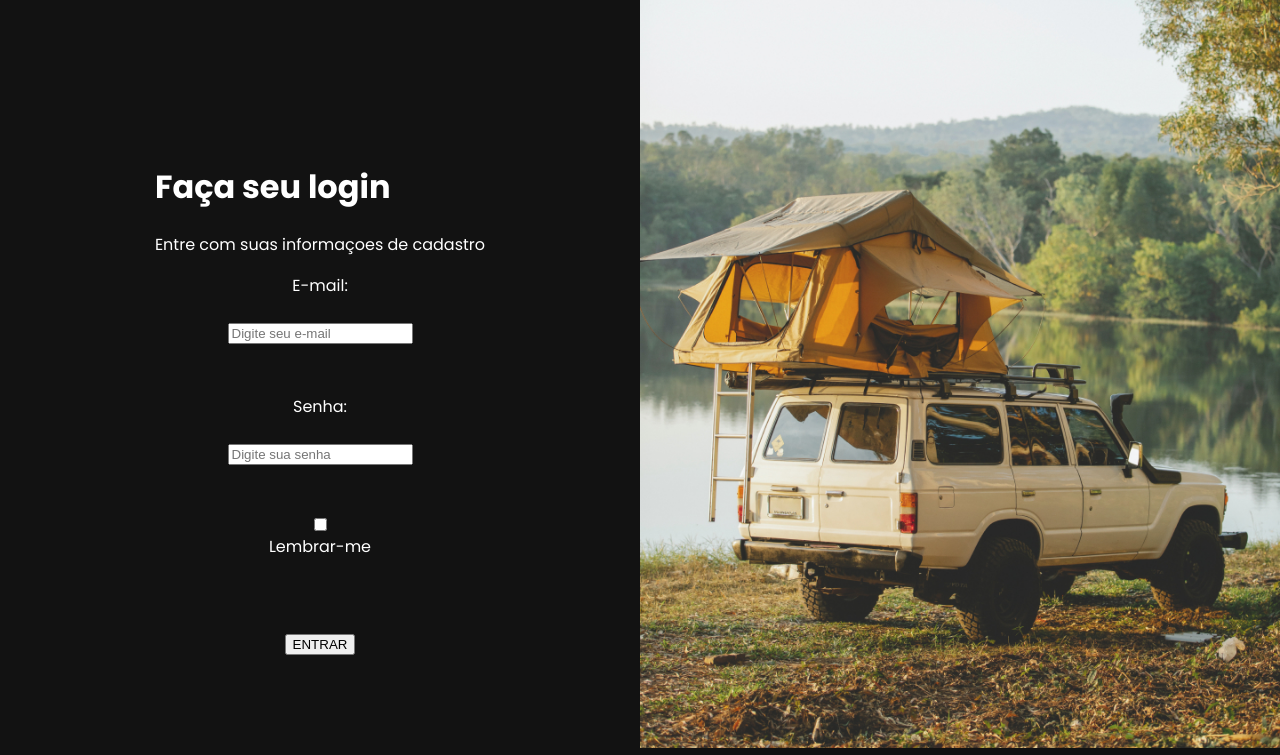
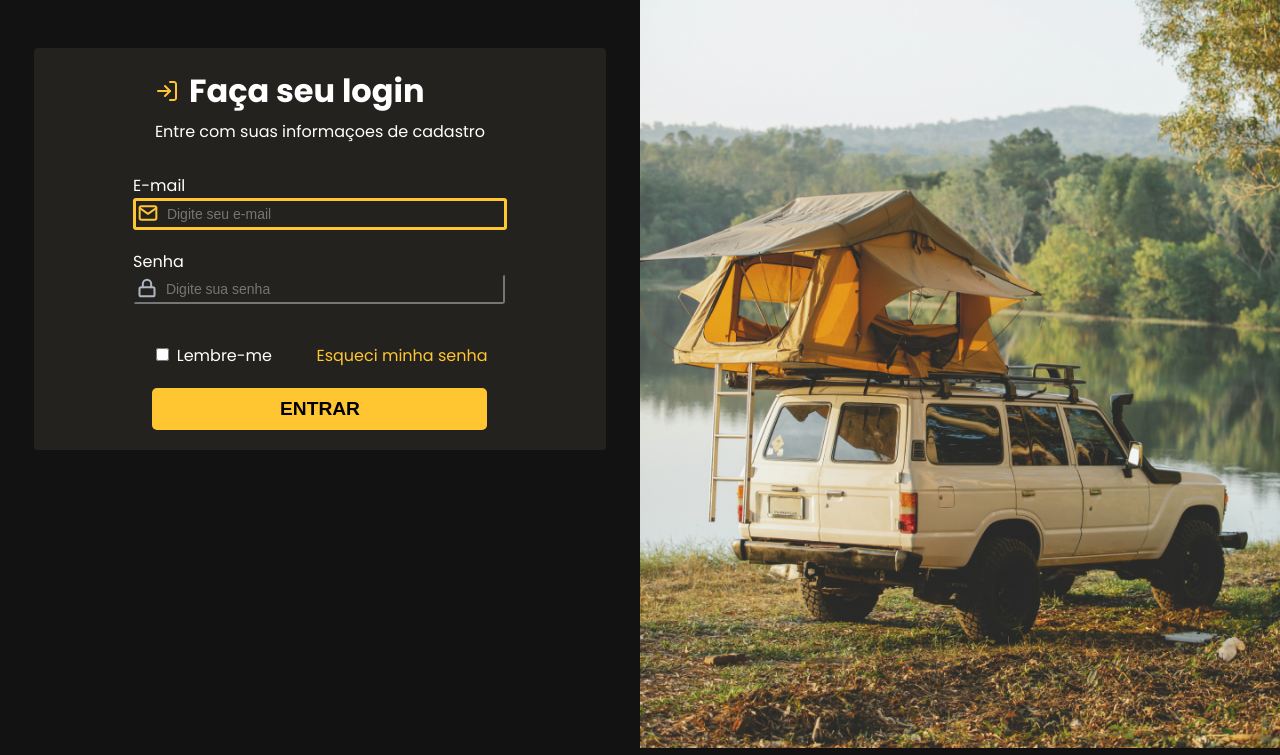
Before and after one commit to andrelumertz/challenge_discover_login, a plain HTML site: page index.html in a window 1280 px wide. Shown: the part 52-807 px from the top of the page. Drawn offline with Linux system fonts and the light colour scheme.

Commit message:
:sparkles: Introduce new features

```diff
--- a/index.html
+++ b/index.html
@@ -10,9 +10,7 @@
 
 <link rel="preconnect" href="https://fonts.googleapis.com">
 <link rel="preconnect" href="https://fonts.gstatic.com" crossorigin>
-<link
-    href="https://fonts.googleapis.com/css2?family=Poppins:wght@100;200;300;400;500;600;700&family=Roboto:wght@100;300;400;500;700&display=swap"
-    rel="stylesheet">
+<link href="https://fonts.googleapis.com/css2?family=Poppins:wght@100;200;300;400;500;600;700&family=Roboto:wght@100;300;400;500;700&display=swap" rel="stylesheet">
 
 
     <title>Document</title>
@@ -23,31 +21,45 @@
       </header>
       <main>
 
-        <div class="container">
+
             <form action="/action_page.php">
-                <div class="content">
-                    <h1>Faça seu login</h1>
-                    <p>Entre com suas informaçoes de cadastro</p>
+                <div class="container">
+                    <div class="content">
+                        <span class="title-content"><img src="/images/log-in.svg" />
+                            <h1>Faça seu login</h1>
+                        </span>
+                        <p>Entre com suas informaçoes de cadastro</p>
+                    </div>
+                    <div class="group">
+                        <div class="input-group">
+                            <label for="femail">E-mail</label><br>
+                            <input class="active" type="text" id="email" placeholder="Digite seu e-mail" value=""><br>
+                        </div>
+
+                        <div class="input-group">
+                                <label for="fpassword">Senha</label><br>
+                                <input class="password" type="password" id="password" placeholder="Digite sua senha" value="">
+
+                        </div>
+                    </div>
+
+                    <div class="button-group">
+                        <span>
+                            <input type="checkbox" id="remenber" name="remenber" value="">
+                            <label for="remenber">Lembre-me</label>
+                        </span>
+                        <a href="http://">Esqueci minha senha</a>
+                    </div>
+
+                    <input class="button" type="submit" value="ENTRAR">
                 </div>
-                <label for="femail">E-mail:</label><br>
-                <input type="text" id="fname" placeholder="Digite seu e-mail" value=""><br><br>
-                <label for="fpassword">Senha:</label><br>
-                <input type="text" id="fname" placeholder="Digite sua senha" value=""><br><br>
-                <input type="checkbox" id="vehicle1" name="vehicle1" value="Bike">
-                <label for="fpassword">Lembrar-me</label><br><br><br>
-                <input type="submit" value="ENTRAR">
+
 
             </form>
-        </div>
+      </main>
 
-
-
-
-
-
-      </main>
       <section>
-          <img src="images/side-image.jpg" alt="imagem do Jeep">
+          <img  src="images/side-image.jpg" alt="imagem do Jeep">
       </section>
 
 
--- a/style.css
+++ b/style.css
@@ -15,7 +15,7 @@
     grid-template-areas:
     "header section"
     "main section"
-     "main section";
+    "main section";
 
 
     grid-template-columns:  1fr 1fr;
@@ -52,12 +52,10 @@ section{
 
 }
 
-section img {
+section img  {
     width: 100%;
     height: 100%;
 }
-
-
 
 main {
     background-color: #121212;
@@ -69,21 +67,118 @@ main form {
     flex-direction: column;
     justify-content: center;
     align-items: center;
-    width: 100%;
+    margin: 0 auto;
+
 
     font-family: Poppins, sans-serif;
     font-weight:400;
 
+    background-color: var(--form-background);
+    width: 572px;
+    border-radius: 4px;
+
 
 }
+
 
 .container {
     display: flex;
     flex-direction: column;
     justify-content: center;
     align-items: center;
-    width: 100%;
-    height: 100%;
+    max-width: 434px;
     padding: 20px;
     box-sizing: border-box;
+    margin: 0 auto;
+
+
 }
+
+
+.content {
+
+    line-height: 0.2rem;
+    margin-bottom:1.5rem;
+
+}
+
+
+.title-content {
+    align-items: center;
+    display: flex;
+
+}
+
+.title-content img {
+    padding-right: 10px;
+}
+
+
+.input-group input {
+
+    width: 335px;
+    margin-bottom: 1.2rem;
+    height: 24px;
+    background-color: var(--form-background);
+    color: var(--text-title);
+    border-radius: 3px;
+    font-size: 14px;
+
+}
+
+
+input.active {
+    border: 3px solid var(--primary-color);
+
+}
+
+#email {
+   background: url(./images/mail-focus.svg) no-repeat;
+    background-position: 2px 2px;
+}
+
+input  {
+    padding-left: 2.2em;
+}
+
+
+#password {
+   background: url(./images/lock.svg) no-repeat;
+    background-position: 2px 2px;
+}
+
+
+input #password {
+ padding-left: 2.2em;
+ display: flex;
+
+}
+
+
+
+.button-group {
+    display: flex;
+    justify-content: space-between;
+    align-items: center;
+    margin-top: 1.2rem;
+    width:335px;
+}
+
+.button-group a {
+    color: var(--primary-color);
+    text-decoration: none;
+}
+
+.button {
+    width: 335px;
+    height: 100%;
+    background-color: #ffc632;
+    border: none;
+    color: #000;
+    font-size: 1.2rem;
+    font-weight: 600;
+    padding: 10px;
+    cursor: pointer;
+    border-radius: 5px;
+    margin-top: 20px;
+}
```
